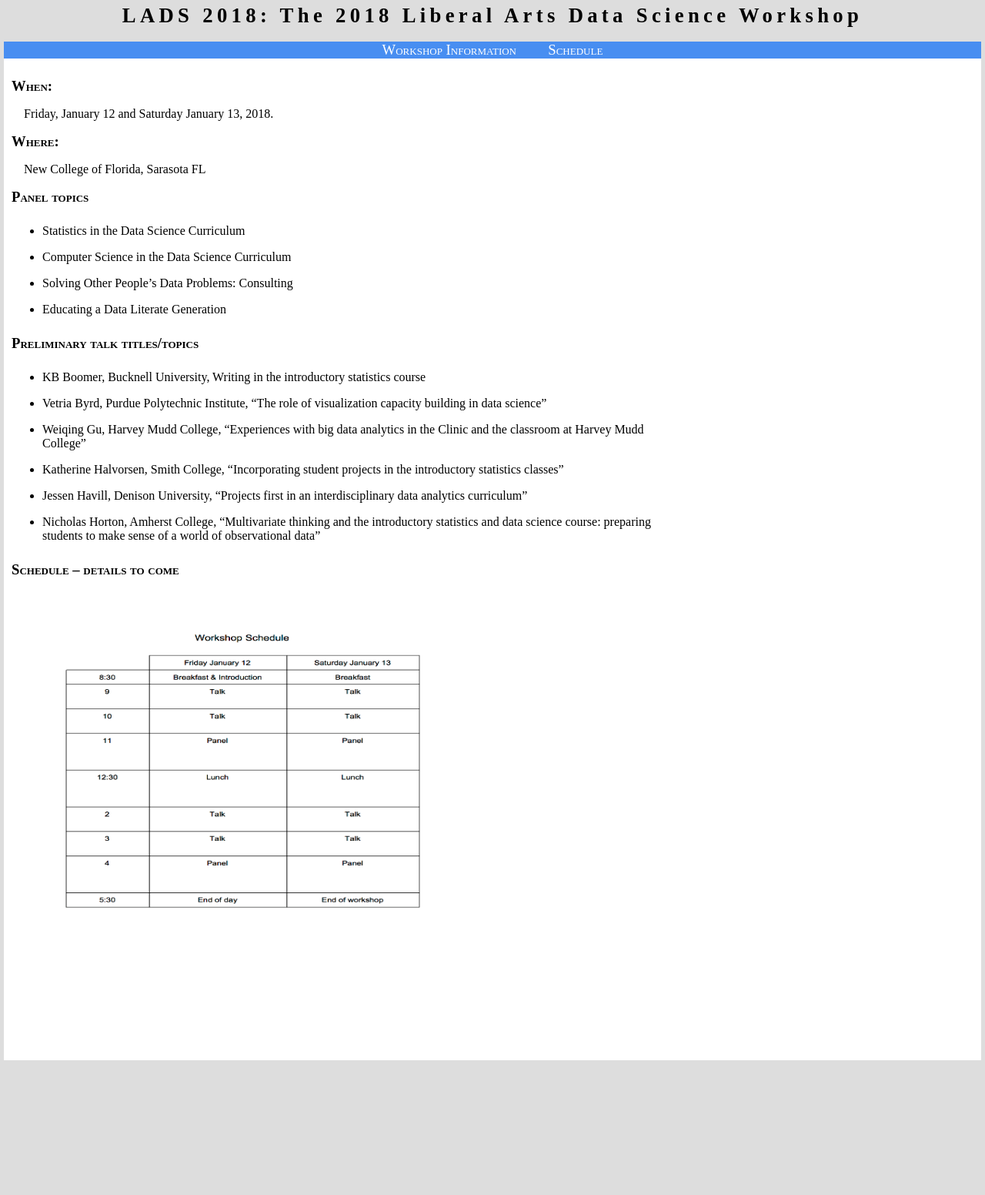
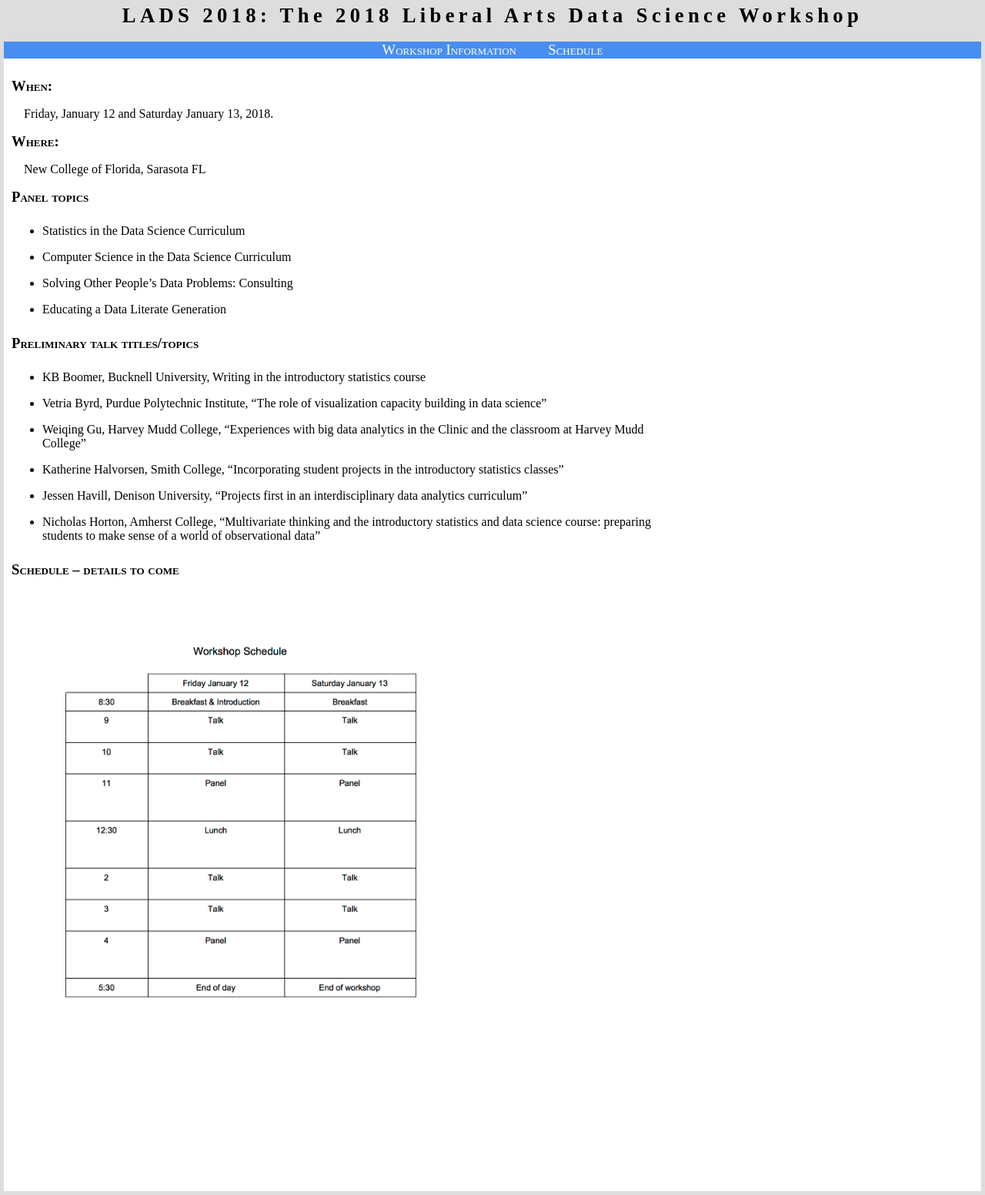
Before and after one commit to davidwgillman/davidwgillman.github.io, a Jekyll site: the page built from ladsworkshop/schedule.md, in a window 1280 px wide. Shown: the whole page at 77% size. Built offline with Jekyll 4.4.1, drawn with Linux system fonts in a browser that asks for light colours; before the commit the page ends 1382 px from its top, so only the background shows below that.

Commit message:
try again

```diff
--- a/_layouts/conference.html
+++ b/_layouts/conference.html
@@ -16,7 +16,7 @@
 	<div id="content">
 	{{content}}
     <a target="_blank" href="schedule.png">
-    <img src="schedule.png"  width="600" height="600">
+    <img src="schedule.png"  width="595" height="770">
     </div>
 
 </body>
```
